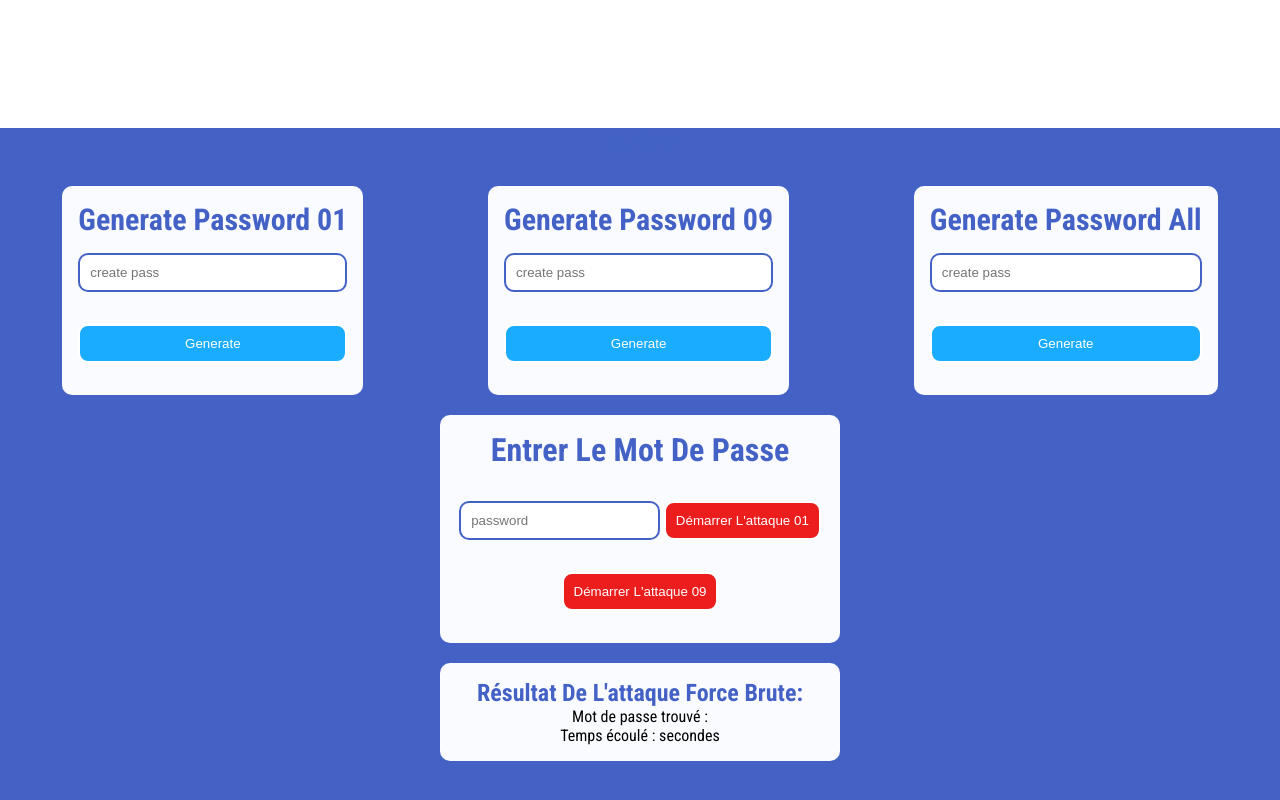
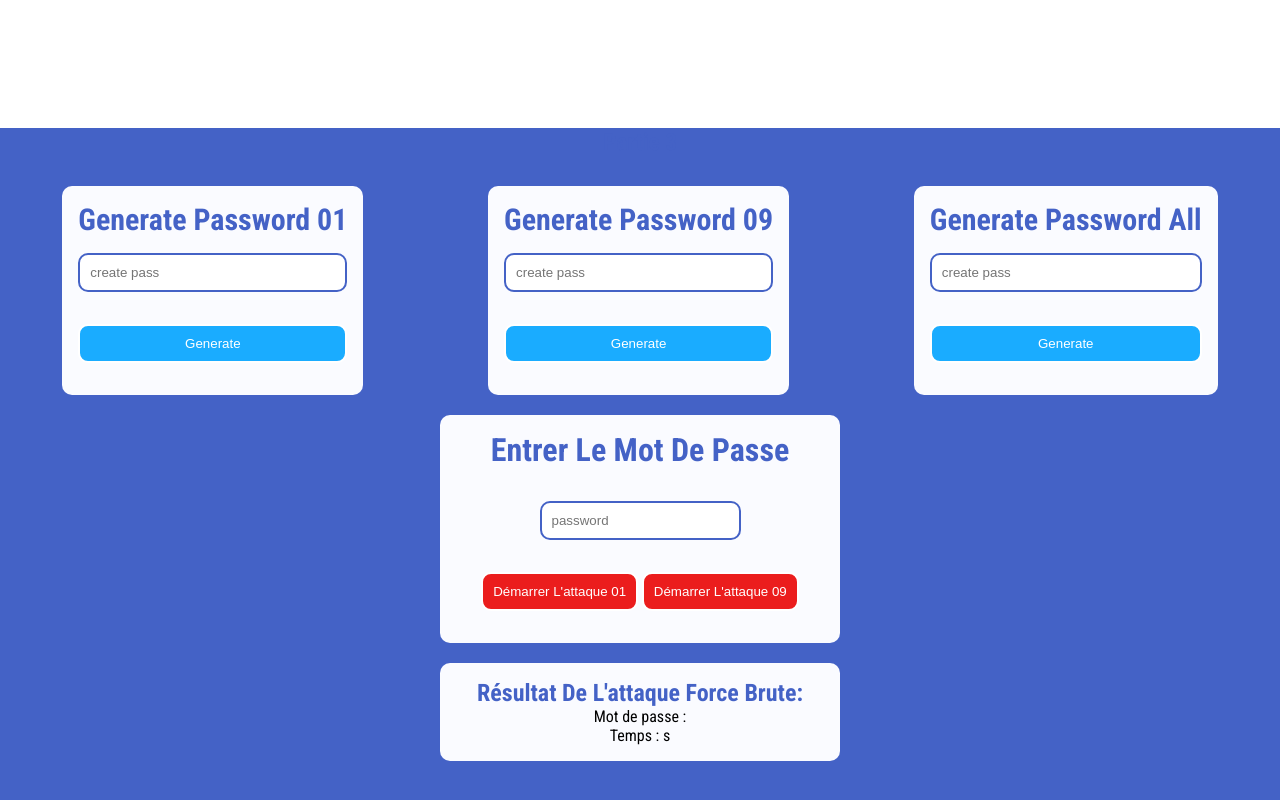
Before and after one commit to farouk1602/Cryptographie-, a website: page main.html in a window 1280 px wide. Shown: the part 1472-2272 px from the top of the page. Drawn offline with Linux system fonts and the light colour scheme.

Commit message:
Add files via upload

```diff
--- a/main.html
+++ b/main.html
@@ -105,8 +105,10 @@
         <div class="box">
           <h3>entrer le mot de passe</h3>
           <input type="password"  id="passwordInput" placeholder="password" />
-          <button onclick="startBruteForceAttack()">Démarrer l'attaque 01</button>
-          <button onclick="startBruteForceAttackDigits()">Démarrer l'attaque 09</button>
+          <div class="btn">
+            <button onclick="startBruteForceAttack()">Démarrer l'attaque 01</button>
+            <button onclick="startBruteForceAttackDigits()">Démarrer l'attaque 09</button>
+          </div>
         </div>
       </div>
 
@@ -114,8 +116,8 @@
         <div class="premier">
           <div class="forcebrute-attack">
             <h2>Résultat de l'attaque force brute:</h2>
-            <p>Mot de passe trouvé : <span id="foundPassword"></span></p>
-            <p>Temps écoulé : <span id="elapsedTime"></span> secondes</p>
+            <p>Mot de passe : <span id="foundPassword"></span></p>
+            <p>Temps : <span id="elapsedTime"></span> s</p>
           </div>
         </div>
 
```
